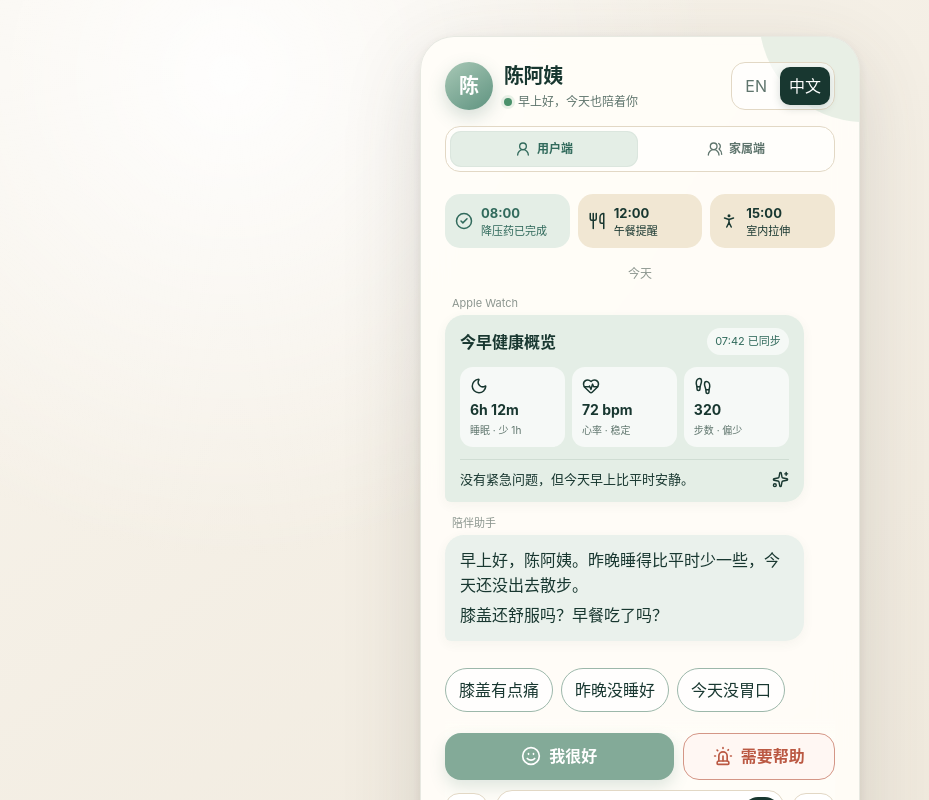
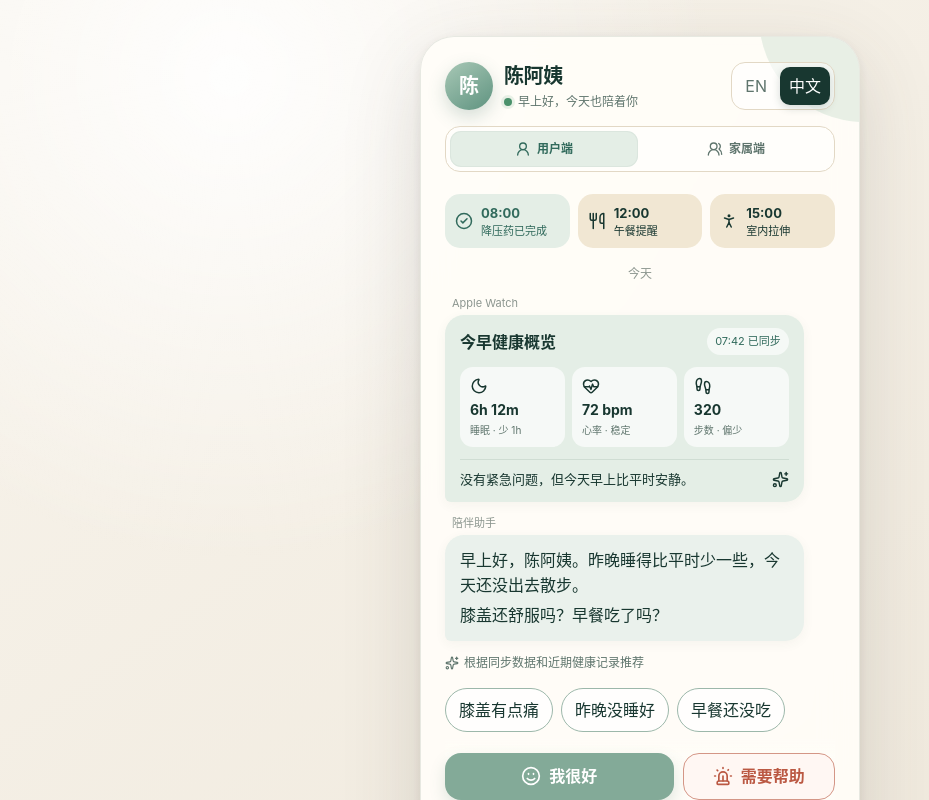
Before and after one commit to leini8891/KinKeep, a Next.js app: page / in a window 1280 px wide. Both pictures are taken after a click on the button "同步健康数据". Shown: the top 800 px of the page, without its empty margins (0-929 px from the left). Built offline with nearby package versions, Linux system fonts and the light colour scheme.

Commit message:
Keep chat available before health sync

```diff
--- a/app/globals.css
+++ b/app/globals.css
@@ -181,6 +181,8 @@ button { color: inherit; }
 .nutrition-error button { width: fit-content; border: 1px solid #d49686; border-radius: 999px; padding: 7px 11px; background: #fff7f3; color: var(--coral); cursor: pointer; }
 
 .quick-actions { display: flex; flex-wrap: wrap; gap: 8px; margin: 14px 0 6px; }
+.quick-action-area { display: grid; gap: 2px; }
+.quick-action-basis { display: flex; align-items: center; gap: 5px; color: var(--ink-soft); font-size: 12px; }
 .quick-actions button { border: 1px solid #9cb7aa; border-radius: 999px; padding: 9px 13px; background: rgba(255,255,255,.68); cursor: pointer; transition: transform .18s ease, background .18s ease; }
 .quick-actions button:hover { transform: translateY(-1px); background: var(--sage-pale); }
 .quick-actions button.important { border-color: var(--coral); color: var(--coral); }
--- a/app/parent-health-chat.tsx
+++ b/app/parent-health-chat.tsx
@@ -85,6 +85,11 @@ const copy = {
     knee: "膝盖有点痛",
     poorSleep: "昨晚没睡好",
     noAppetite: "今天没胃口",
+    breakfastNotYet: "早餐还没吃",
+    stomach: "肚子有点痛",
+    stomachMine: "肚子有点痛。",
+    stomachAsk: "肚子是今天开始不舒服，还是最近几天反复出现？",
+    suggestionBasis: "根据同步数据和近期健康记录推荐",
     fine: "我很好。",
     fineNext: "那就好。早餐吃了吗？",
     ate: "已经吃了",
@@ -177,6 +182,11 @@ const copy = {
     knee: "My knee hurts",
     poorSleep: "I slept poorly",
     noAppetite: "I have no appetite",
+    breakfastNotYet: "I haven’t had breakfast",
+    stomach: "My stomach hurts",
+    stomachMine: "My stomach hurts a little.",
+    stomachAsk: "Did the stomach discomfort start today, or has it happened repeatedly over the past few days?",
+    suggestionBasis: "Suggested from synced data and recent health history",
     fine: "I feel well.",
     fineNext: "Glad to hear it. Have you had breakfast?",
     ate: "Yes, I ate",
@@ -246,6 +256,12 @@ const copy = {
     you: "You",
   },
 } as const;
+
+const careProfile = {
+  recurringConcerns: ["knee"] as Array<"knee" | "stomach">,
+  sleepBelowBaseline: true,
+  breakfastUnconfirmed: true,
+};
 
 let nextMessageId = 10;
 
@@ -367,6 +383,12 @@ export function ParentHealthChat() {
       setStep("knee-duration");
       return;
     }
+    if (action === "stomach") {
+      addMessage({ role: "user", text: t.stomachMine });
+      addMessage({ role: "assistant", text: t.stomachAsk });
+      setStep("done");
+      return;
+    }
     if (action === "today-pain" || action === "days-pain") {
       addMessage({ role: "user", text: action === "today-pain" ? t.todayPain : t.daysPain });
       addMessage({ role: "assistant", text: t.painFollow });
@@ -395,7 +417,7 @@ export function ParentHealthChat() {
       return;
     }
     if (action === "appetite" || action === "not-yet") {
-      addMessage({ role: "user", text: action === "appetite" ? t.appetiteMine : t.notYet });
+      addMessage({ role: "user", text: action === "appetite" ? t.appetiteMine : t.breakfastNotYet });
       addMessage({ role: "assistant", text: t.appetiteAsk });
       setStep("meal-photo");
       return;
@@ -448,9 +470,13 @@ export function ParentHealthChat() {
     switch (step) {
       case "initial":
         return [
-          { id: "knee", label: t.knee },
-          { id: "sleep", label: t.poorSleep },
-          { id: "appetite", label: t.noAppetite },
+          ...careProfile.recurringConcerns.map((concern) =>
+            concern === "knee"
+              ? { id: "knee", label: t.knee }
+              : { id: "stomach", label: t.stomach },
+          ),
+          ...(careProfile.sleepBelowBaseline ? [{ id: "sleep", label: t.poorSleep }] : []),
+          ...(careProfile.breakfastUnconfirmed ? [{ id: "not-yet", label: t.breakfastNotYet }] : []),
         ];
       case "breakfast":
         return [
@@ -808,14 +834,17 @@ export function ParentHealthChat() {
       </section>
 
       {isWatchSynced && quickActions.length > 0 && (
-        <div className="quick-actions" aria-label="Suggested replies">
-          {quickActions.map((action) => (
-            <button key={action.id} className={action.important ? "important" : ""} onClick={() => handleAction(action.id)}>{action.label}</button>
-          ))}
+        <div className="quick-action-area">
+          {step === "initial" && <small className="quick-action-basis"><Sparkles size={14} />{t.suggestionBasis}</small>}
+          <div className="quick-actions" aria-label="Suggested replies">
+            {quickActions.map((action) => (
+              <button key={action.id} className={action.important ? "important" : ""} onClick={() => handleAction(action.id)}>{action.label}</button>
+            ))}
+          </div>
         </div>
       )}
 
-      {isWatchSynced && <footer className="chat-controls">
+      <footer className="chat-controls">
         <div className="safety-actions">
           <button className="well-button" onClick={() => handleAction("well")}><Smile size={20} />{t.well}</button>
           <button className="help-button" onClick={() => handleAction("help")}><Siren size={20} />{t.help}</button>
@@ -838,7 +867,7 @@ export function ParentHealthChat() {
         </div>
         <div className={`voice-state ${isListening || isTranscribing ? "active" : ""}`} role="status">{voiceState || t.voiceHint}</div>
         <div className="privacy-note"><CheckCircle2 size={15} />{t.privacy}</div>
-      </footer>}
+      </footer>
     </section>
   );
 }
```
Also changed, not shown: 1 other file (tests, documents, lock files or other folders).
